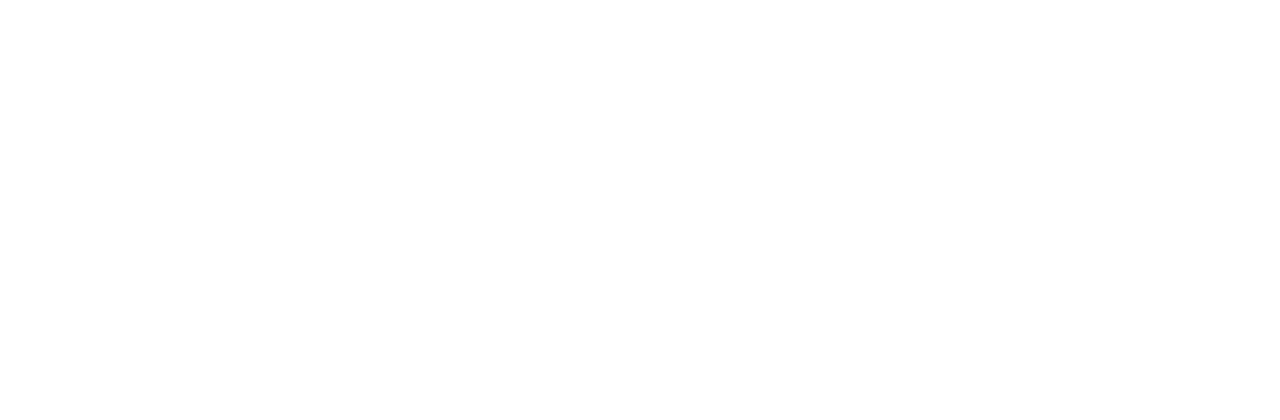
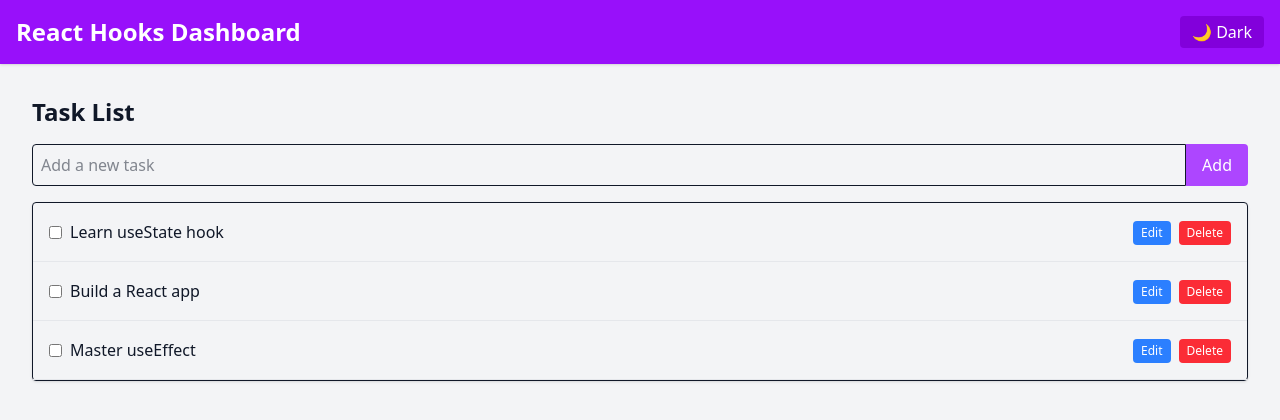
Before and after one commit to sujal-bansal/Advance-Task-App, a React (Vite) app: page / in a window 1280 px wide. Shown: the top 420 px of the page. Built offline with nearby package versions, Linux system fonts and the light colour scheme.

Commit message:
Added basic CRUD and theme selection

```diff
--- a/src/App.tsx
+++ b/src/App.tsx
@@ -1,5 +1,34 @@
+import React from "react";
+import { ThemeProvider, useTheme } from "./contexts/ThemeContext";
+import Header from "./components/layout/Header";
+import TaskList from "./components/tasks/TaskList";
+
 function App() {
-  return <></>;
+  return (
+    <ThemeProvider>
+      <AppContent />
+    </ThemeProvider>
+  );
 }
 
+// Separate component to consume the theme context
+const AppContent: React.FC = () => {
+  const { theme } = useTheme();
+
+  return (
+    <div
+      className={`min-h-screen ${
+        theme === "dark"
+          ? "bg-gray-900 text-white"
+          : "bg-gray-100 text-gray-900"
+      }`}
+    >
+      <Header />
+      <main className="container mx-auto p-4">
+        <TaskList />
+      </main>
+    </div>
+  );
+};
+
 export default App;
--- a/src/components/layout/Header.tsx
+++ b/src/components/layout/Header.tsx
@@ -1,5 +1,28 @@
-function Header() {
-  return <div>Header</div>;
-}
+import React from "react";
+import { useTheme } from "../../contexts/ThemeContext";
+
+const Header: React.FC = () => {
+  const { theme, toggleTheme } = useTheme();
+
+  return (
+    <header
+      className={`p-4 shadow ${
+        theme === "dark" ? "bg-gray-800 text-white" : "bg-purple-600 text-white"
+      }`}
+    >
+      <div className="container mx-auto flex justify-between items-center">
+        <h1 className="text-2xl font-bold">React Hooks Dashboard</h1>
+        <button
+          onClick={toggleTheme}
+          className={`px-3 py-1 rounded ${
+            theme === "dark" ? "bg-gray-600" : "bg-purple-700"
+          }`}
+        >
+          {theme === "dark" ? "☀️ Light" : "🌙 Dark"}
+        </button>
+      </div>
+    </header>
+  );
+};
 
 export default Header;
--- a/src/components/tasks/TaskItem.tsx
+++ b/src/components/tasks/TaskItem.tsx
@@ -0,0 +1,82 @@
+import React, { useState } from "react";
+
+type TaskProps = {
+  id: string;
+  title: string;
+  completed: boolean;
+  onToggle: (id: string) => void;
+  onDelete: (id: string) => void;
+};
+
+const TaskItem: React.FC<TaskProps> = ({
+  id,
+  title,
+  completed,
+  onToggle,
+  onDelete,
+}) => {
+  const [isEditing, setIsEditing] = useState(false);
+  const [editedTitle, setEditedTitle] = useState(title);
+
+  const handleEdit = () => {
+    setIsEditing(true);
+  };
+
+  const handleSave = () => {
+    console.log(`Saving task ${id} with new title : ${editedTitle}`);
+    setIsEditing(false);
+  };
+
+  return (
+    <div className="flex items-center p-4 border-b border-gray-200">
+      <input
+        type="checkbox"
+        checked={completed}
+        onChange={() => onToggle(id)}
+        className="mr-2"
+      />
+
+      {isEditing ? (
+        <input
+          type="text"
+          value={editedTitle}
+          onChange={(e) => setEditedTitle(e.target.value)}
+          className="flex-grow px-2 py-1 border rounded"
+        />
+      ) : (
+        <span
+          className={`flex-grow ${
+            completed ? "line-through text-gray-400" : ""
+          }`}
+        >
+          {title}
+        </span>
+      )}
+      <div className="space-x-2">
+        {isEditing ? (
+          <button
+            onClick={handleSave}
+            className="px-2 py-1 text-xs bg-green-500 text-white rounded"
+          >
+            Save
+          </button>
+        ) : (
+          <button
+            onClick={handleEdit}
+            className="px-2 py-1 text-xs bg-blue-500 text-white rounded"
+          >
+            Edit
+          </button>
+        )}
+        <button
+          onClick={() => onDelete(id)}
+          className="px-2 py-1 text-xs bg-red-500 text-white rounded"
+        >
+          Delete
+        </button>
+      </div>
+    </div>
+  );
+};
+
+export default TaskItem;
--- a/src/components/tasks/TaskList.tsx
+++ b/src/components/tasks/TaskList.tsx
@@ -1,7 +1,100 @@
-import React from "react";
+import React, { useEffect, useState } from "react";
+import TaskItem from "./TaskItem";
 
-function TaskList() {
-  return <div>TaskList</div>;
-}
+type Task = {
+  id: string;
+  title: string;
+  completed: boolean;
+};
+
+const TaskList: React.FC = () => {
+  const [tasks, setTasks] = useState<Task[]>(() => {
+    const savedTasks = localStorage.getItem("tasks");
+    return savedTasks
+      ? JSON.parse(savedTasks)
+      : [
+          { id: "1", title: "Learn useState hook", completed: false },
+          { id: "2", title: "Build a React app", completed: false },
+          { id: "3", title: "Master useEffect", completed: false },
+        ];
+  });
+
+  useEffect(() => {
+    localStorage.setItem("tasks", JSON.stringify(tasks));
+  }, [tasks]);
+
+  const handleToggle = (taskId: string) => {
+    setTasks((prevTasks) =>
+      prevTasks.map((task) =>
+        task.id === taskId ? { ...task, completed: !task.completed } : task
+      )
+    );
+  };
+
+  const handleDelete = (taskId: string) => {
+    setTasks((prevTasks) => prevTasks.filter((task) => task.id !== taskId));
+  };
+
+  const handleAddTask = (title: string) => {
+    const newTask: Task = {
+      id: Date.now().toString(),
+      title,
+      completed: false,
+    };
+
+    setTasks((prevTasks) => [...prevTasks, newTask]);
+  };
+
+  return (
+    <div className="container mx-auto p-4">
+      <h1 className="text-2xl font-bold mb-4">Task List</h1>
+
+      <div className="mb-4 flex">
+        <input
+          type="text"
+          placeholder="Add a new task"
+          className="flex-grow p-2 border rounded-l"
+          onKeyDown={(e) => {
+            if (e.key === "Enter" && e.currentTarget.value.trim()) {
+              handleAddTask(e.currentTarget.value.trim());
+              e.currentTarget.value = "";
+            }
+          }}
+        />
+        <button
+          className="bg-purple-500 text-white px-4 py-2 rounded-r"
+          onClick={() => {
+            const input = document.querySelector("input");
+            if (input && input.value.trim()) {
+              handleAddTask(input.value.trim());
+              input.value = "";
+            }
+          }}
+        >
+          Add
+        </button>
+      </div>
+
+      <div className="border rounded shadow">
+        {tasks.length === 0 ? (
+          <div className="p-4 text-center text-gray-500">
+            No tasks yet! Add some above.
+          </div>
+        ) : (
+          tasks.map((task) => (
+            <TaskItem
+              key={task.id}
+              id={task.id}
+              title={task.title}
+              completed={task.completed}
+              onToggle={handleToggle}
+              onDelete={handleDelete}
+            />
+          ))
+        )}
+      </div>
+    </div>
+  );
+};
 
 export default TaskList;
--- a/src/contexts/ThemeContext.tsx
+++ b/src/contexts/ThemeContext.tsx
@@ -0,0 +1,34 @@
+import React, { createContext, ReactNode, useContext, useState } from "react";
+
+type Theme = "light" | "dark";
+
+type ThemeContextType = {
+  theme: Theme;
+  toggleTheme: () => void;
+};
+
+const ThemeContext = createContext<ThemeContextType | undefined>(undefined);
+
+export const ThemeProvider: React.FC<{ children: ReactNode }> = ({
+  children,
+}) => {
+  const [theme, setTheme] = useState<Theme>("light");
+
+  const toggleTheme = () =>
+    setTheme((prevTheme) => (prevTheme === "light" ? "dark" : "light"));
+
+  return (
+    <ThemeContext.Provider value={{ theme, toggleTheme }}>
+      {children}
+    </ThemeContext.Provider>
+  );
+};
+
+export const useTheme = (): ThemeContextType => {
+  const context = useContext(ThemeContext);
+
+  if (context === undefined) {
+    throw new Error("useTheme must be used in a theme provider");
+  }
+  return context;
+};
```
